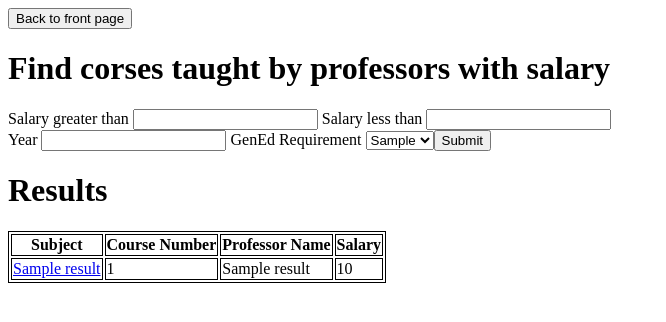
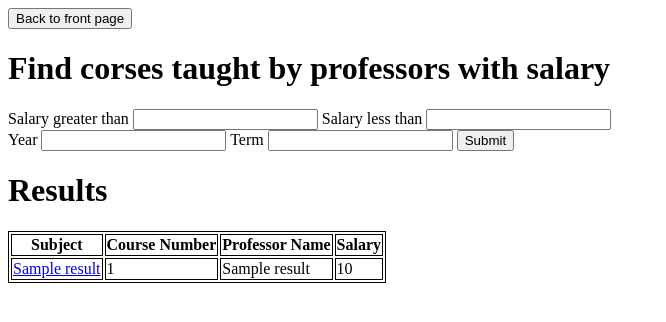
Before and after one commit to jjtang999/CS411-Database_Systems-Final-Project, a Flask app: template server/templates/rich-professor.html in a window 1280 px wide. Shown: the top 322 px of the page, without its empty margins (0-666 px from the left). Run offline with Flask 2, Linux system fonts and the light colour scheme; the template is opened without the code that fills it: most values are stand-ins (such as "Sample title", 1, 10 or a date in 2020).

Commit message:
Add navigation to rich-professors

```diff
--- a/server/app.py
+++ b/server/app.py
@@ -183,6 +183,7 @@ def rich_professor():
         year = int(request.form['year'])
         salary_min = int(request.form['salary_min'])
         salary_max = int(request.form['salary_max'])
+        term = request.form['term'].capitalize()
 
         query = """
             SELECT c.CourseSubject, c.CourseNumber, rich.Name, rich.Salary
@@ -196,7 +197,7 @@ def rich_professor():
             ORDER BY rich.Salary DESC
         """
 
-        dictcursor.execute(query, (salary_min, salary_max, year))
+        dictcursor.execute(query, (salary_min, salary_max, year, term))
         results = dictcursor.fetchall()
     return render_template('rich-professor.html', results=results)
 
--- a/server/templates/front-page.html
+++ b/server/templates/front-page.html
@@ -19,6 +19,11 @@
       <button onclick="window.location.href='course';">
         Create/Delete Course
       </button>
+
+    <h2>Advanced analysis</h2>
+    <button onclick="window.location.href='rich-professor';">
+      Find courses by professor salary
+    </button>
 </body>
 
 </html>
--- a/server/templates/rich-professor.html
+++ b/server/templates/rich-professor.html
@@ -31,11 +31,8 @@
         <label for="number">Year</label>
         <input type="number" name="year" id="year" required>
 
-        <label for="gened">GenEd Requirement</label>
-        <select name="gened" id="gened">
-            {% for genedAbbr in geneds %}
-            <option value={{genedAbbr}}>{{genedAbbr}}</option>
-            {% endfor %}
+        <label for="term">Term</label>
+        <input type="text" name="term" id="term" required>
 
         <input type="submit" value="Submit">
     </form>
```
